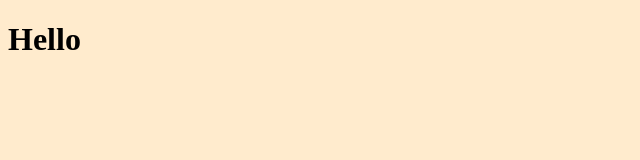
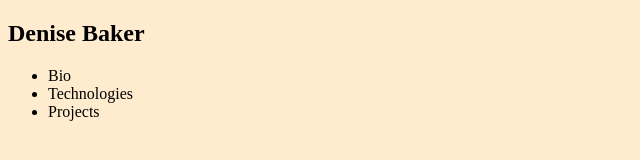
Before and after one commit to denzelb5/personal-bio-site, a plain HTML site: page index.html in a window 1280 px wide. Shown: the whole page, without its empty margins (0-640 px from the left). Drawn offline with Linux system fonts and the light colour scheme.

Commit message:
updated boilerplate

```diff
--- a/index.html
+++ b/index.html
@@ -7,8 +7,34 @@
     <title>Denise Baker</title>
     <link rel="stylesheet" href="./main.css">
     </head>
+
     <body>
-    <h1>Hello</h1>
+    <!-- Navigation -->
+    <nav>
+        <h1>Denise Baker</h1>
+        <ul id="navLinks">
+        <li><a id="navToBio">Bio</a></li>
+        <li><a id="navToTechnologies">Technologies</a></li>
+        <li><a id="navToProjects">Projects</a></li>
+        </ul>
+    </nav>
+    <!-- End Navigation -->
+
+    <!-- Primary View -->
+    <div class="fullPage" id="bioPage">
+        <!-- TODO: Fill in bio info here: What is your background? Why do you want to go into development? What do you love about development? -->
+    </div>
+    <div class="fullPage" id="technologiesPage">
+        <!-- TODO: Start an UL of all of the tools and technologies you've started learning so far. (You'll beef this page up later). -->
+    </div>
+    <div class="fullPage" id="projectsPage"></div>
+    <!-- End Primary View -->
+
+    <!-- Footer -->
+    <footer class="page-footer">
+        <!-- TODO: Fill in contact info here: Include things like email, LinkedIn, Twitter and GitHub links. -->
+    </footer>
+    <!-- End Footer -->
     <script src="./main.js"></script>
     </body>
     </html>
```
Lines whose indentation alone changed are shown as unchanged.
